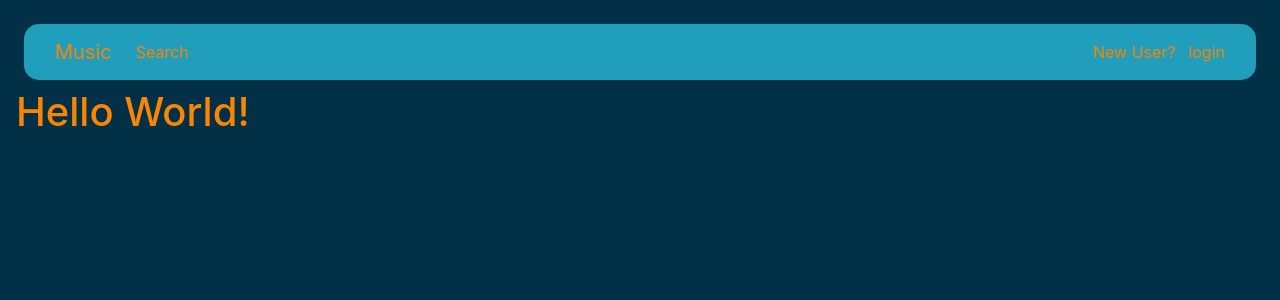
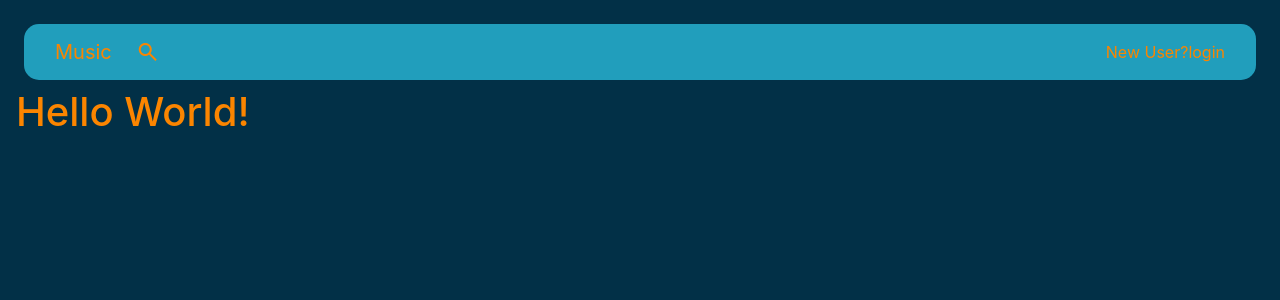
Before and after one commit to Rossi-21/login4, a Django app: page / in a window 1280 px wide. Shown: the top 300 px of the page. Run offline with Django 4.2, Linux system fonts and the light colour scheme.

Commit message:
search icon

```diff
--- a/user_app/static/css/styles.css
+++ b/user_app/static/css/styles.css
@@ -50,3 +50,11 @@ a{
     right: 0;
     top: 0;
 }
+
+.material-symbols-outlined {
+  font-variation-settings:
+  'FILL' 0,
+  'wght' 400,
+  'GRAD' 0,
+  'opsz' 24
+}
--- a/user_app/templates/main.html
+++ b/user_app/templates/main.html
@@ -4,6 +4,7 @@
     <meta charset="UTF-8">
     <meta name="viewport" content="width=device-width, initial-scale=1, shrink-to-fit=no">
     <link rel="stylesheet" href="https://cdn.jsdelivr.net/npm/bootstrap@4.4.1/dist/css/bootstrap.min.css" integrity="sha384-Vkoo8x4CGsO3+Hhxv8T/Q5PaXtkKtu6ug5TOeNV6gBiFeWPGFN9MuhOf23Q9Ifjh" crossorigin="anonymous">
+    <link rel="stylesheet" href="https://fonts.googleapis.com/css2?family=Material+Symbols+Outlined:opsz,wght,FILL,GRAD@20..48,100..700,0..1,-50..200" />
     <script src="https://cdn.jsdelivr.net/npm/@popperjs/core@2.9.2/dist/umd/popper.min.js" ></script>
     <script src="https://cdn.jsdelivr.net/npm/bootstrap@5.0.1/dist/js/bootstrap.min.js" integrity="sha384-Atwg2Pkwv9vp0ygtn1JAojH0nYbwNJLPhwyoVbhoPwBhjQPR5VtM2+xf0Uwh9KtT" crossorigin="anonymous"></script>
     {% load static %}
--- a/user_app/templates/navbar.html
+++ b/user_app/templates/navbar.html
@@ -8,7 +8,7 @@
         <div class="collapse navbar-collapse" id="navbarNav">
             <ul class="navbar-nav">
                 <li class="nav-item">
-                    <a class="nav-link" href="{% url 'api' %}">Search</a>
+                    <a class="nav-link material-symbols-outlined" href="{% url 'api' %}">search
                 </li>
             </ul>
         </div>
```
